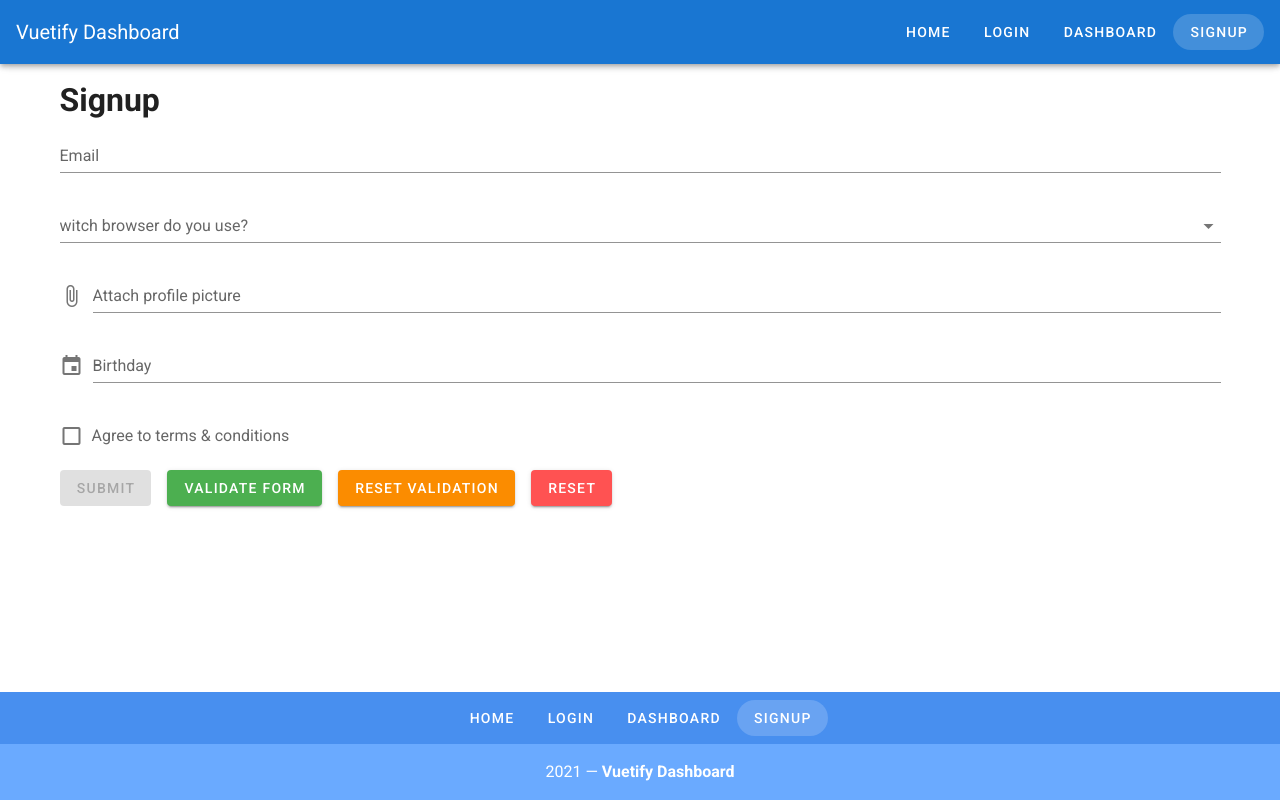
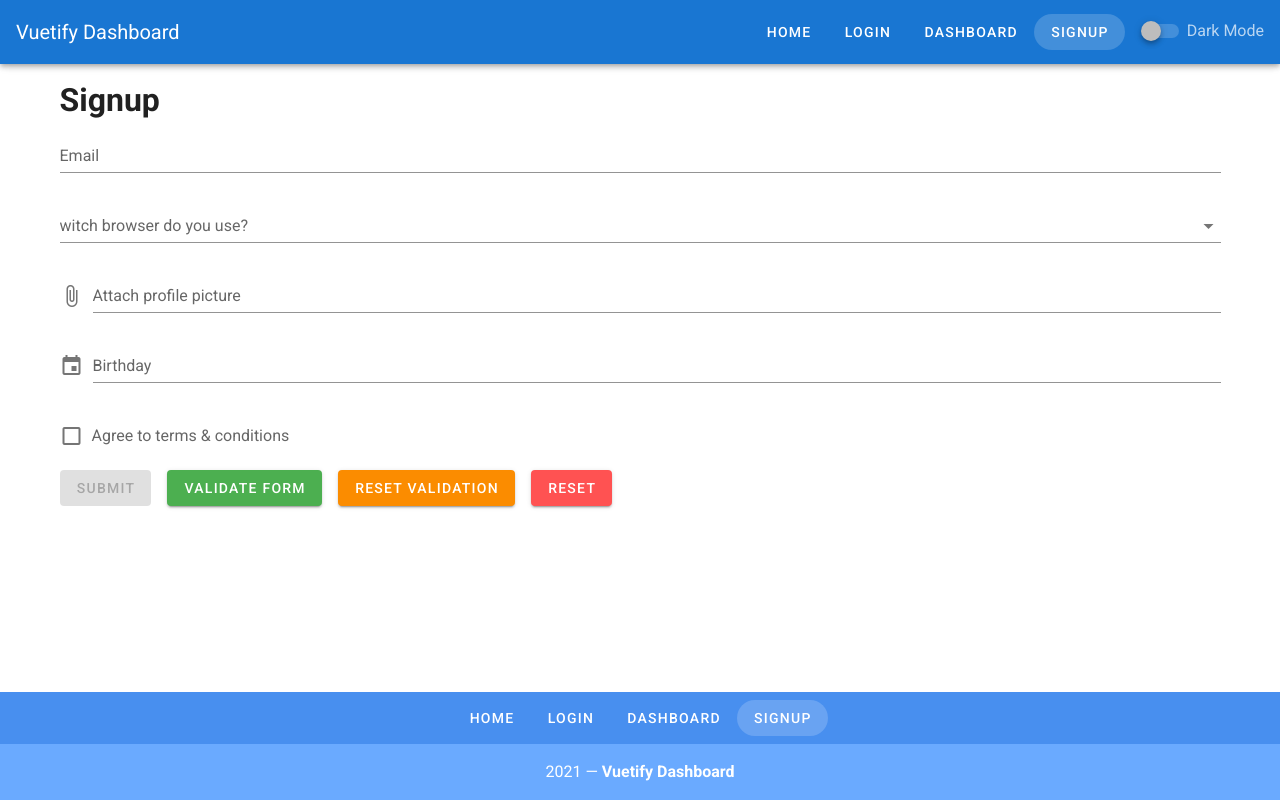
Before and after one commit to gabrielcaiana/Vuetify-Dashboard, a Vue app: page /signup in a window 1280 px wide. Built offline with nearby package versions, Linux system fonts and the light colour scheme.

Commit message:
configurando dark mode

```diff
--- a/src/App.vue
+++ b/src/App.vue
@@ -12,6 +12,13 @@
       >
         {{ link.label }}
       </v-btn>
+
+      <v-switch
+        @click="toggleTheme"
+        class="ml-4 mt-5"
+        v-model="switch1"
+        label="Dark Mode"
+      ></v-switch>
     </v-app-bar>
 
     <v-content>
@@ -43,6 +50,7 @@ export default {
   name: "App",
 
   data: () => ({
+    switch1: false,
     links: [
       {
         label: "Home",
@@ -70,6 +78,10 @@ export default {
     onResize() {
       console.log("This window size is changing!");
     },
+
+    toggleTheme() {
+      this.$vuetify.theme.dark = !this.$vuetify.theme.dark;
+    },
   },
 };
 </script>
--- a/src/plugins/vuetify.js
+++ b/src/plugins/vuetify.js
@@ -4,4 +4,7 @@ import Vuetify from 'vuetify/lib/framework';
 Vue.use(Vuetify);
 
 export default new Vuetify({
+    theme: {
+        dark: false
+    }
 });
```
